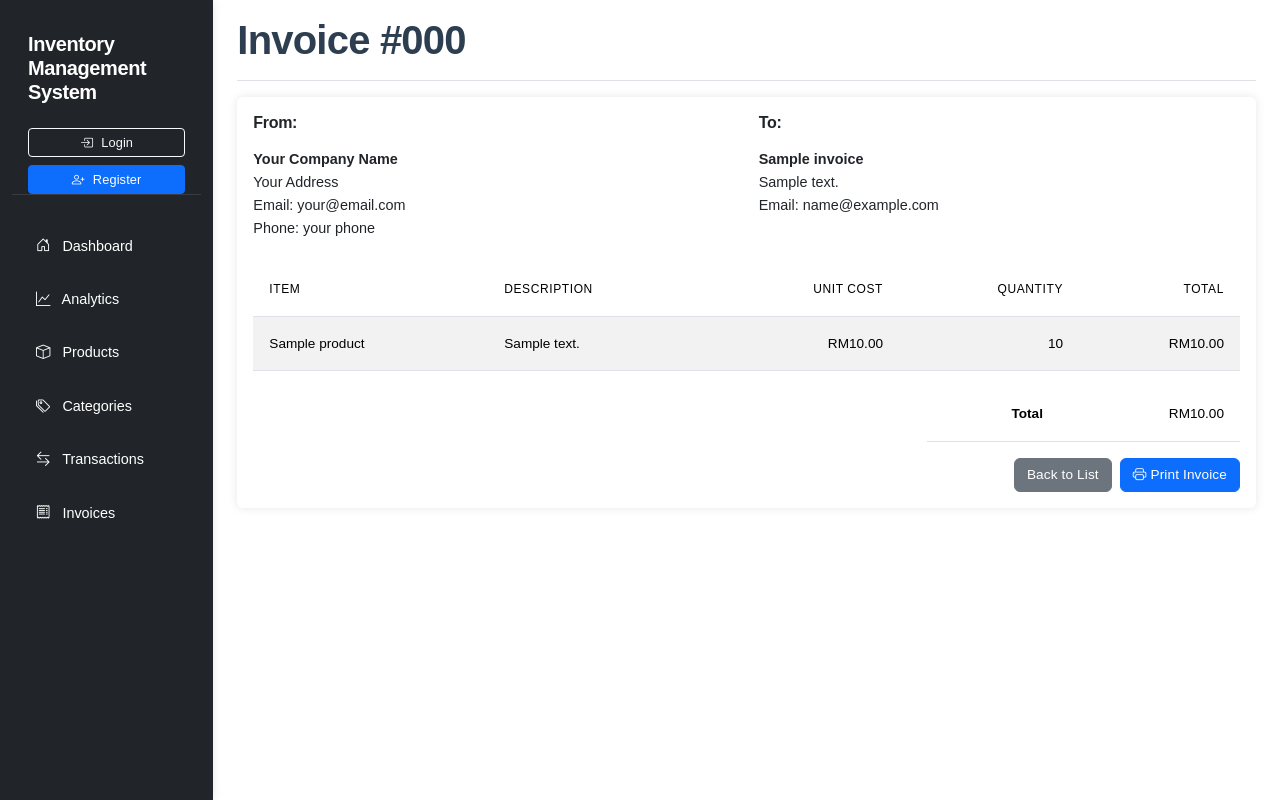
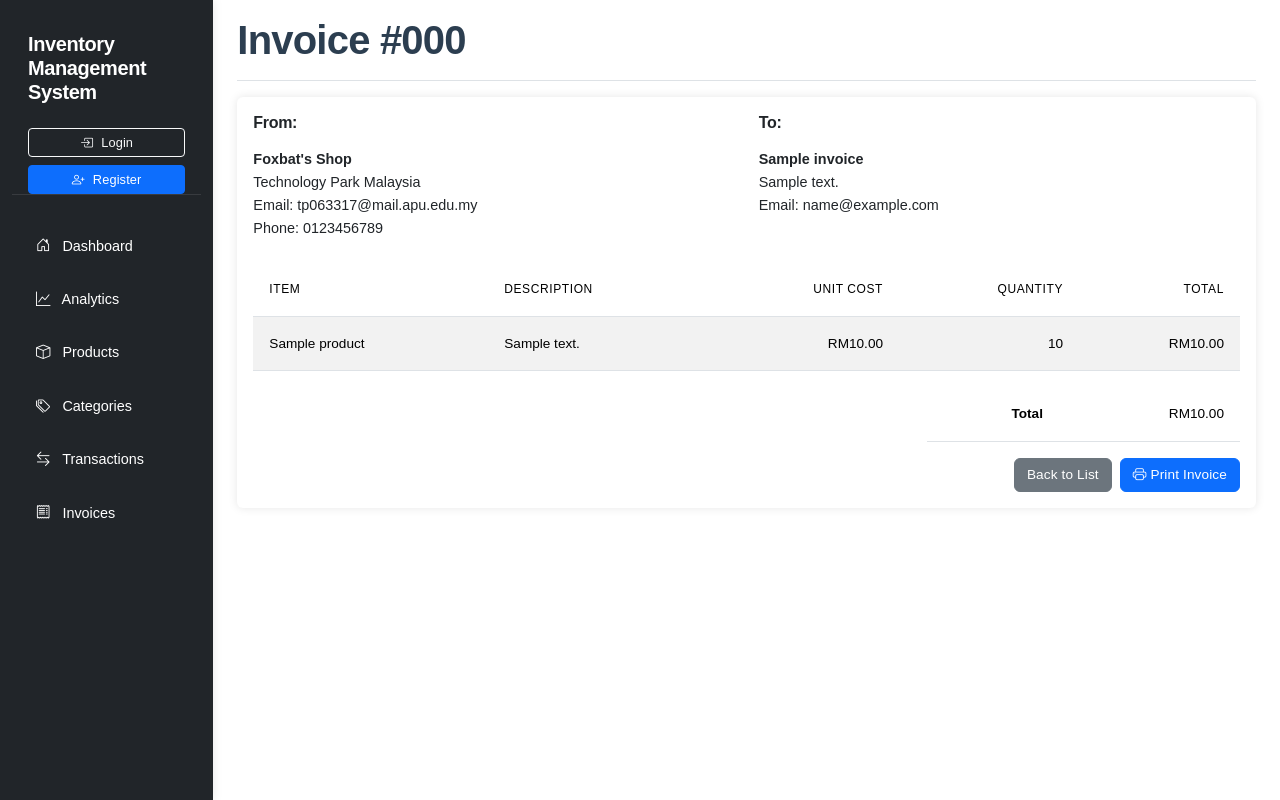
Before and after one commit to TheInfexted/inventory_mgmt, a Flask app: page /invoices/1 in a window 1280 px wide. Run offline with Flask 3, Linux system fonts and the light colour scheme; tables that the repository leaves empty hold one stand-in row (values such as "Sample post").

Commit message:
New update config and invoice system.

```diff
--- a/app/config.py
+++ b/app/config.py
@@ -1,4 +1,4 @@
 class Config:
     SECRET_KEY = 'your-secret-key-here'
-    SQLALCHEMY_DATABASE_URI = 'mysql+mysqlconnector://my_sqluser:userpassword@localhost:3306/my_database'
+    SQLALCHEMY_DATABASE_URI = 'mysql://avnadmin:AVNS_FeJq0NNjborXlDVHDN6@mysql-invmgmt1127-inventory-mgmt.g.aivencloud.com:12193/defaultdb'
     SQLALCHEMY_TRACK_MODIFICATIONS = False
--- a/app/templates/invoices/view.html
+++ b/app/templates/invoices/view.html
@@ -11,11 +11,11 @@
             <div class="col-sm-6">
                 <h6 class="mb-3">From:</h6>
                 <div>
-                    <strong>Your Company Name</strong>
+                    <strong>Foxbat's Shop</strong>
                 </div>
-                <div>Your Address</div>
-                <div>Email: your@email.com</div>
-                <div>Phone: your phone</div>
+                <div>Technology Park Malaysia</div>
+                <div>Email: tp063317@mail.apu.edu.my</div>
+                <div>Phone: 0123456789</div>
             </div>
 
             <div class="col-sm-6">
```
